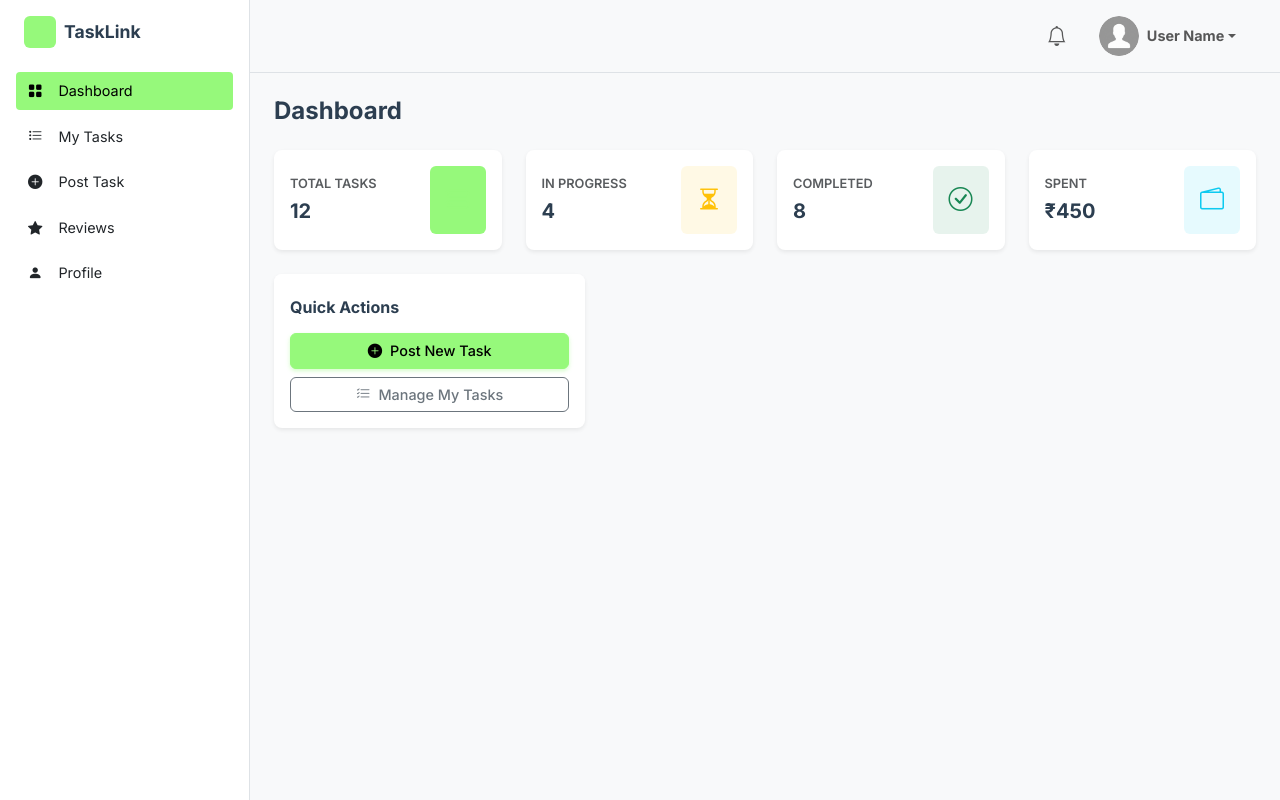
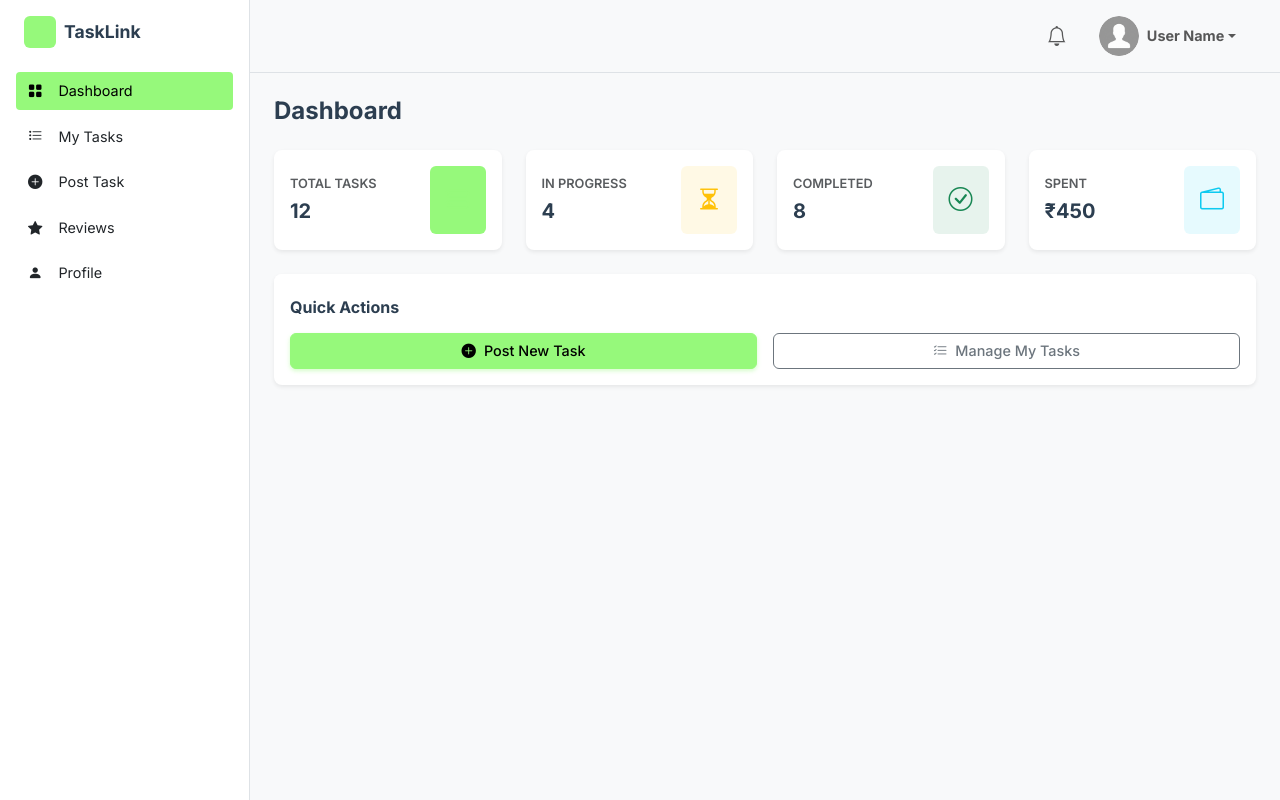
Before and after one commit to penchalavamsic/TaskLink-Copy, a React (Vite) app in the folder frontend/: page /user/dashboard in a window 1280 px wide. Built offline with nearby package versions, Linux system fonts and the light colour scheme.

Commit message:
increased the size of quick actions to full

```diff
--- a/frontend/src/components/QuickActions.jsx
+++ b/frontend/src/components/QuickActions.jsx
@@ -8,15 +8,19 @@ const QuickActions = () => {
                 <h5 className="fw-bold mb-0">Quick Actions</h5>
             </div>
             <div className="card-body">
-                <div className="d-grid gap-2">
-                    <Link to="/user/post-task" className="btn btn-primary btn-lg d-flex align-items-center justify-content-center">
+                <div className="row g-3">
+                    <div className="col-md-6">
+                        <Link to="/user/post-task" className="btn btn-primary btn-lg w-100 h-100 d-flex align-items-center justify-content-center">
                             <i className="bi bi-plus-circle-fill me-2"></i>
                             Post New Task
                         </Link>
-                    <Link to="/user/my-tasks" className="btn btn-outline-secondary d-flex align-items-center justify-content-center">
+                    </div>
+                    <div className="col-md-6">
+                        <Link to="/user/my-tasks" className="btn btn-outline-secondary btn-lg w-100 h-100 d-flex align-items-center justify-content-center">
                             <i className="bi bi-list-check me-2"></i>
                             Manage My Tasks
                         </Link>
+                    </div>
                 </div>
             </div>
         </div>
--- a/frontend/src/modules/user/pages/Dashboard.jsx
+++ b/frontend/src/modules/user/pages/Dashboard.jsx
@@ -31,7 +31,7 @@ const Dashboard = () => {
 
 
                 {/* Quick Actions */}
-                <div className="col-lg-4">
+                <div className="col-12">
                     <QuickActions />
                 </div>
             </div>
```
Lines whose indentation alone changed are shown as unchanged.
